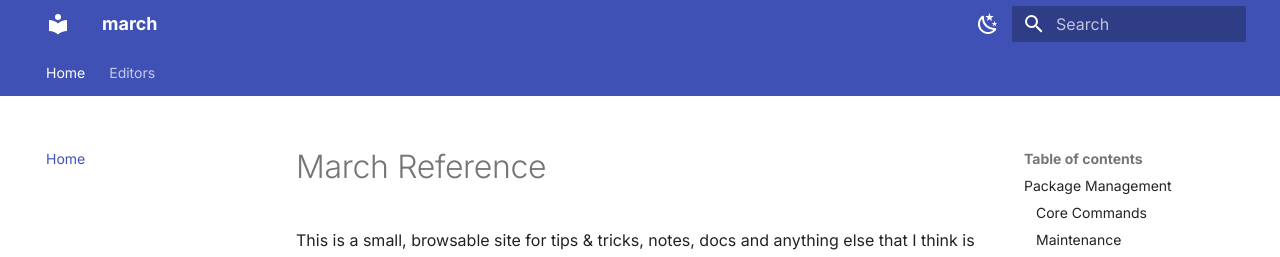
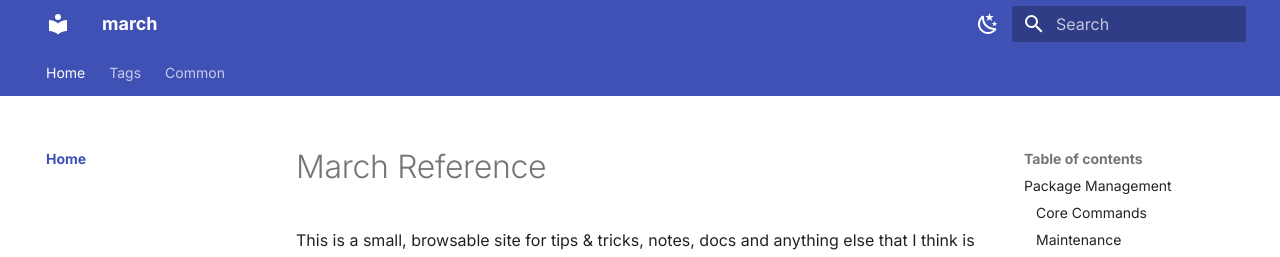
Before and after one commit to czrch/march, an MkDocs documentation site: the page built from docs/index.md, in a window 1280 px wide and 900 px high. Shown: the top 257 px of the window. Built offline with MkDocs 1.6.1 and Material for MkDocs 9.7.7, drawn with Linux system fonts in a browser that asks for light colours.

Commit message:
feat: enhance mkdocs site features

```diff
--- a/mkdocs.yml
+++ b/mkdocs.yml
@@ -12,7 +12,10 @@ theme:
     - navigation.tracking
     - navigation.tabs
     - navigation.sections
+    - navigation.expand
     - navigation.top
+    - navigation.prune
+    - navigation.indexes
     - search.highlight
     - search.suggest
     - content.code.copy
@@ -31,9 +34,12 @@ theme:
     code: JetBrains Mono
 
 markdown_extensions:
+  - nl2br
   - admonition
   - attr_list
+  - footnotes
   - md_in_html
+  - tables
   - toc:
       permalink: true
   - pymdownx.details
@@ -42,13 +48,28 @@ markdown_extensions:
       line_spans: __span
       pygments_lang_class: true
   - pymdownx.inlinehilite
+  - pymdownx.snippets
   - pymdownx.superfences
+  - pymdownx.tasklist:
+      custom_checkbox: true
+  - pymdownx.emoji:
+      emoji_index: !!python/name:material.extensions.emoji.twemoji
+      emoji_generator: !!python/name:material.extensions.emoji.to_svg
+  - pymdownx.keys
+  - pymdownx.mark
   - pymdownx.tabbed:
       alternate_style: true
 
 plugins:
   - search
+  - callouts
+  - tags
+  - git-revision-date-localized
 
 nav:
-  - Home: index.md
-  - Editors: editors.md
+  - Home:
+    - index.md
+  - Tags: tags.md
+  - Common:
+    - Packages: packages.md
+    - Editors: editors.md
--- a/pyproject.toml
+++ b/pyproject.toml
@@ -7,6 +7,8 @@ requires-python = ">=3.11"
 dependencies = [
   "mkdocs>=1.6",
   "mkdocs-material>=9.5",
+  "mkdocs-callouts",
+  "mkdocs-git-revision-date-localized-plugin",
 ]
 
 [tool.uv]
```
Also changed, not shown: 1 other file.
